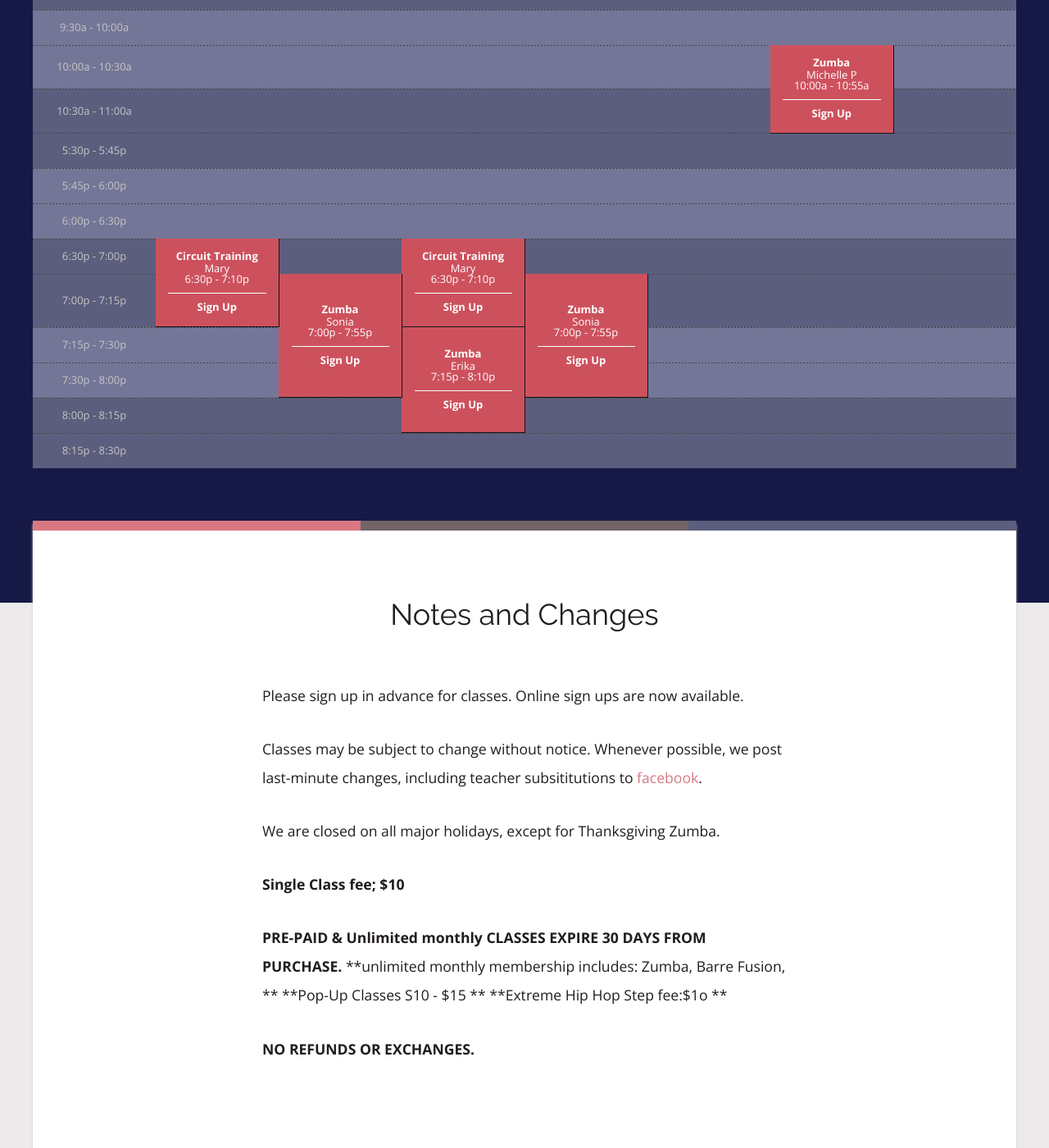
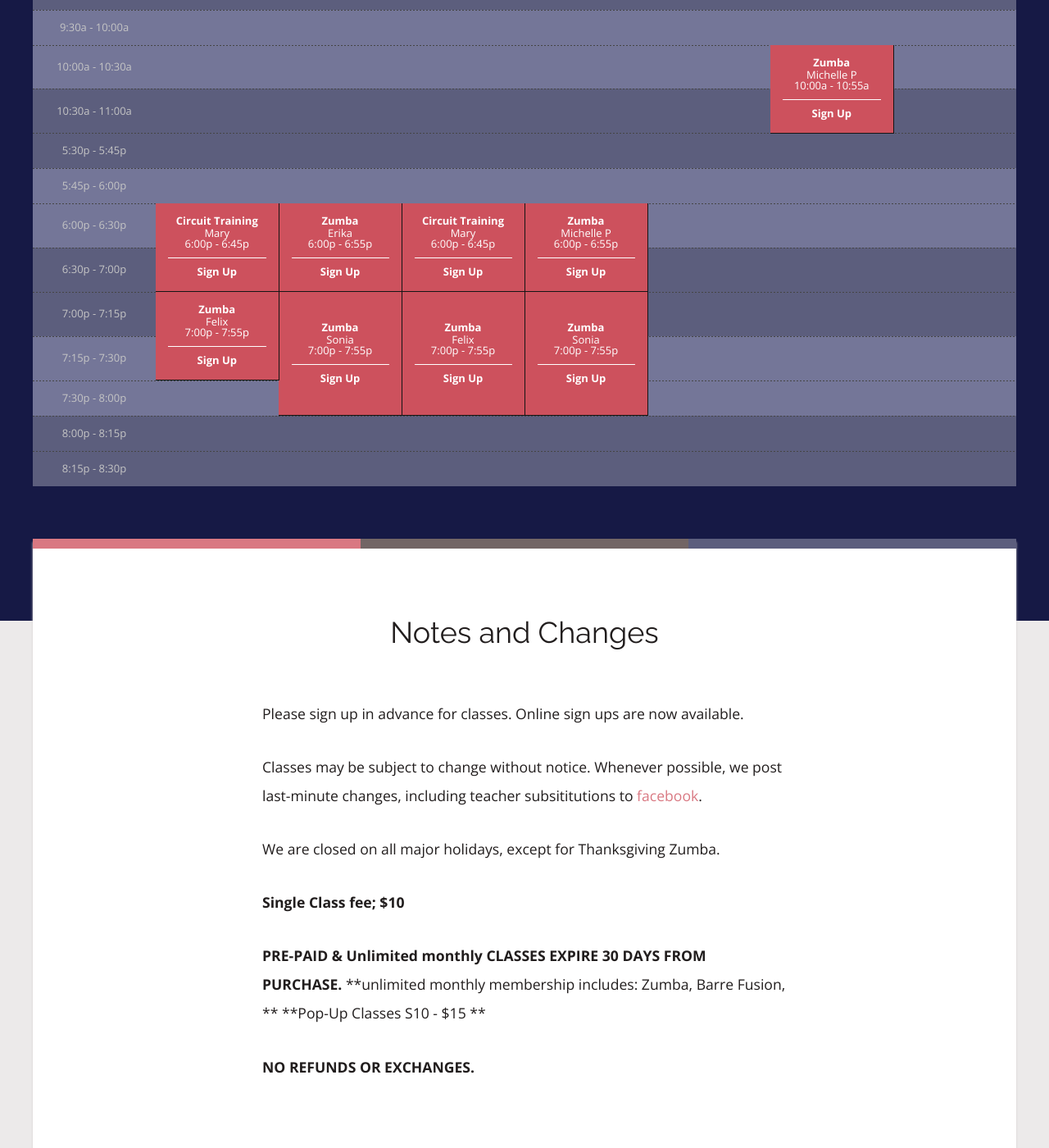
Before and after one commit to rwstone/shapeitup, a Jekyll site: the page built from schedule/index.md, in a window 1280 px wide and 1400 px high, scrolled down 421 px. Shown: the whole window at 82% size. Built offline with Jekyll 4.4.1, drawn with Linux system fonts in a browser that asks for light colours; some web fonts are replaced.

Commit message:
Updated Index

```diff
--- a/schedule/index.md
+++ b/schedule/index.md
@@ -1,13 +1,25 @@
 ---
 title: Group Fitness Schedule
-date: 2023-01-19 08:01:00 -05:00
+date: 2023-10-29 08:01:00 -04:00
 allow_online_signups: true
 sessions:
 - class: Circuit Training
   instructor: Mary
   day: Monday
-  start_time: 6:30p
-  end_time: 7:10p
+  start_time: 6:00p
+  end_time: 6:45p
+  length: 2
+- class: Zumba
+  instructor: Felix
+  day: Monday
+  start_time: 7:00p
+  end_time: 7:55p
+  length: 2
+- class: Zumba
+  instructor: Erika
+  day: Tuesday
+  start_time: 6:00p
+  end_time: 6:55p
   length: 2
 - class: Zumba
   instructor: Sonia
@@ -18,15 +30,21 @@ sessions:
 - class: Circuit Training
   instructor: Mary
   day: Wednesday
-  start_time: 6:30p
-  end_time: 7:10p
+  start_time: 6:00p
+  end_time: 6:45p
   length: 2
 - class: Zumba
-  instructor: Erika
+  instructor: Felix
   day: Wednesday
-  start_time: 7:15p
-  end_time: 8:10p
+  start_time: 7:00p
+  end_time: 7:55p
   length: 3
+- class: Zumba
+  instructor: Michelle P
+  day: Thursday
+  start_time: 6:00p
+  end_time: 6:55p
+  length: 2
 - class: Zumba
   instructor: Sonia
   day: Thursday
@@ -88,6 +106,6 @@ We are closed on all major holidays, except for Thanksgiving Zumba.
 **PRE-PAID & Unlimited monthly CLASSES EXPIRE 30 DAYS FROM PURCHASE.**
 **unlimited monthly membership includes: Zumba, Barre Fusion, **
 **Pop-Up Classes S10 - $15 **
-**Extreme Hip Hop Step fee:$1o **
+
 
 **NO REFUNDS OR EXCHANGES.**
```
